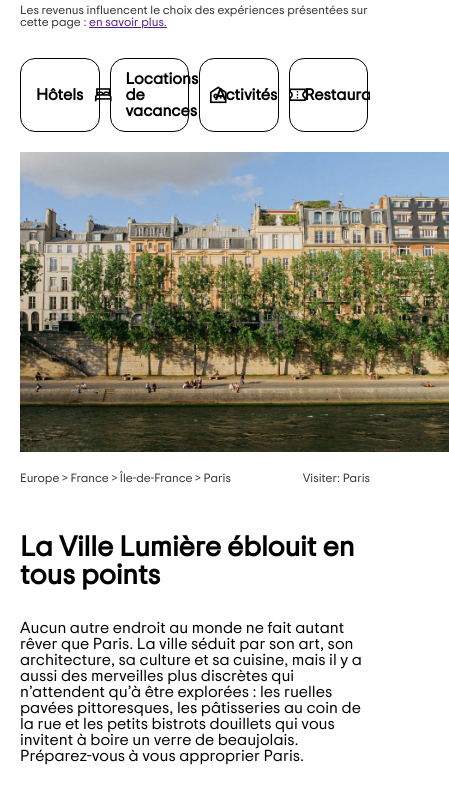
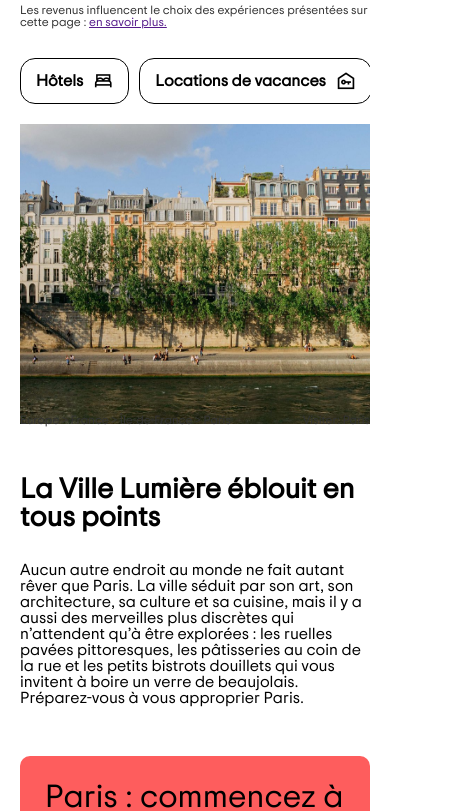
Before and after one commit to Devlojo/TripAdvisor, a plain HTML site: page index.html in a window 390 px wide. Shown: the part 128-939 px from the top of the page, 449 px wide, since content can reach past the window. Drawn offline with Linux system fonts and the light colour scheme; files whose address does not match are found by name.

Commit message:
responsive mobile done

```diff
--- a/assets/css/style.css
+++ b/assets/css/style.css
@@ -450,6 +450,10 @@ footer a {
   header i {
     font-size: 24px;
   }
+
+  header img {
+    width: 132px;
+  }
   .icons-nav:not(:last-child),
   nav button {
     display: none;
@@ -467,12 +471,17 @@ footer a {
     scrollbar-width: none; /* Firefox */
   }
 
+  .nav-top-pictures > div {
+    width: auto;
+  }
+
   /* Hide scrollbar for Chrome, Safari and Opera */
   .nav-top-pictures::-webkit-scrollbar {
     display: none;
   }
 
-  .views {
+  .views > img:first-child {
+    width: 100%;
     height: 300px;
   }
 
```
